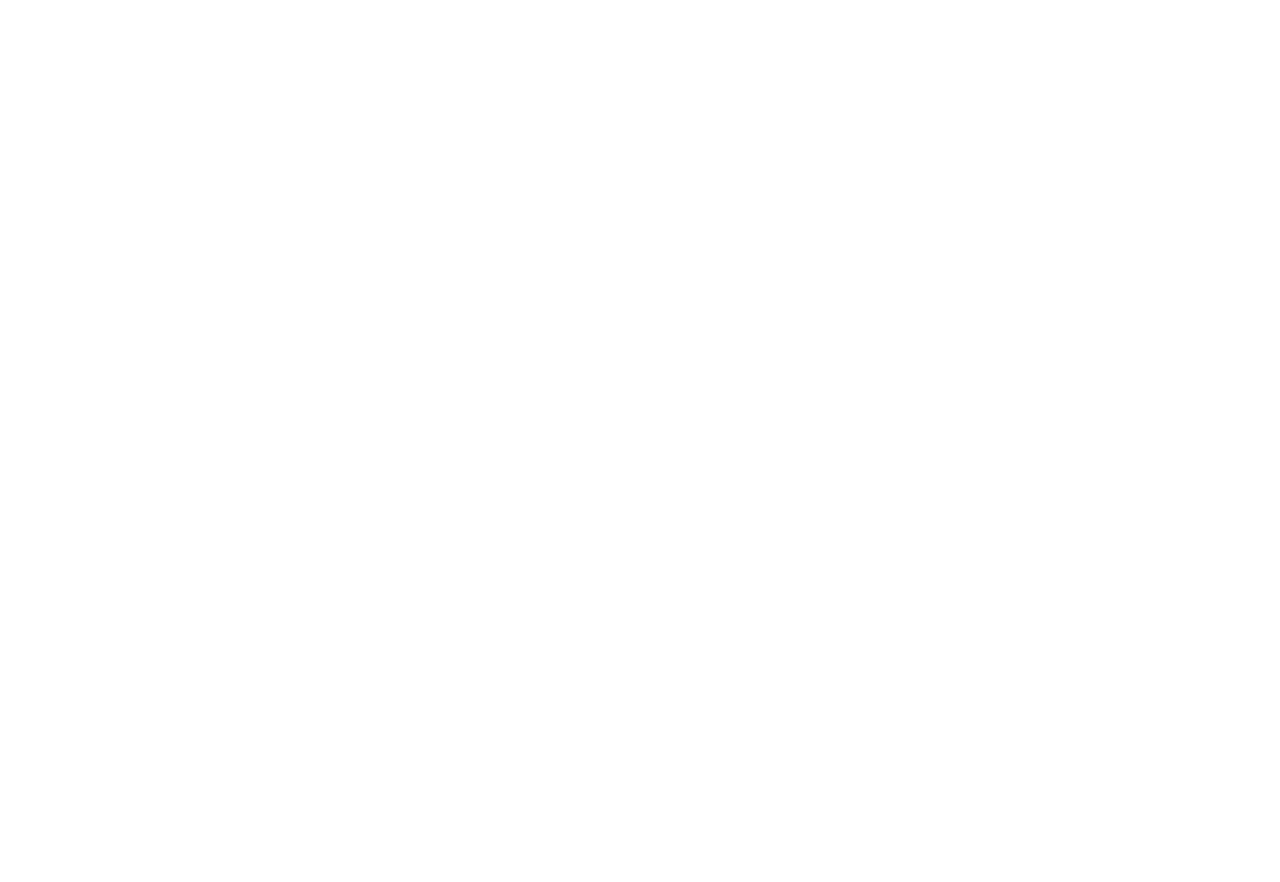
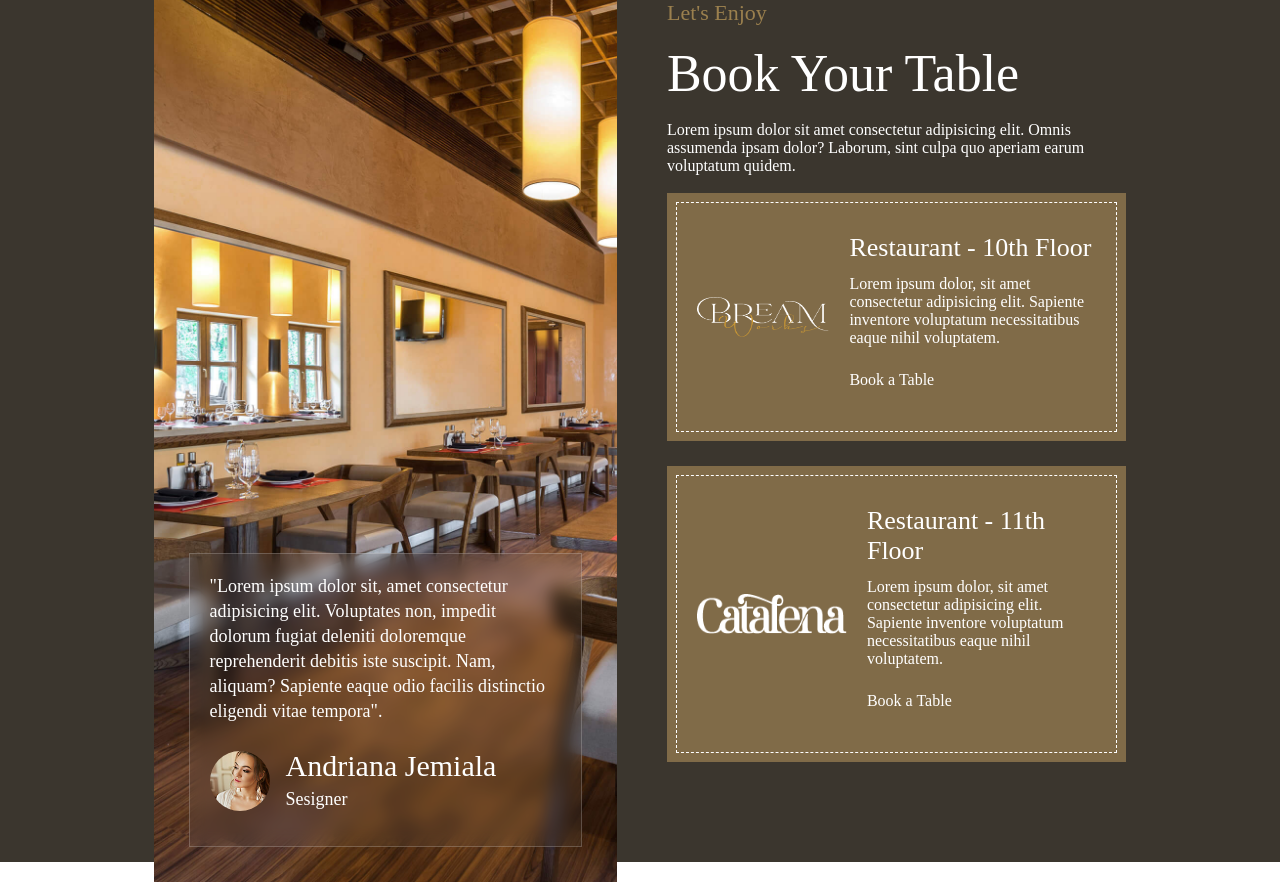
Before and after one commit to vince4dev/hotel_website, a React (Vite) app: page / in a window 1280 px wide. Shown: the part 2420-3302 px from the top of the page. Before the commit the page ends 2320 px from the top, so only its background shows below. Built offline with nearby package versions, Linux system fonts and the light colour scheme; a web font is replaced by a local one.

Commit message:
Add BookTable Section

```diff
--- a/src/App.jsx
+++ b/src/App.jsx
@@ -1,4 +1,5 @@
 import About from "./Components/About/About";
+import BookTable from "./Components/BookTable/BookTable";
 import Header from "./Components/Header/Header";
 import Nav from "./Components/Nav/Nav";
 import Rooms from "./Components/Rooms/Rooms";
@@ -10,6 +11,7 @@
       <Header />
       <About />
       <Rooms />
+      <BookTable />
     </>
   );
 }
--- /dev/null
+++ b/src/Components/BookTable/BookTable.jsx
@@ -0,0 +1,79 @@
+import bookTableCSS from "./BookTable.module.css";
+
+// ASSETS
+import testimonialImg from "./../../assets/home-1-testimonial-1.jpg";
+import cardImg1 from "./../../assets/Amenities-image-box-1.png";
+import cardImg2 from "./../../assets/Amenities-image-box-2.png";
+
+function BookTable() {
+  return (
+    <div
+      className={`${bookTableCSS.bookTable_wrapper} section`}
+      id="bookingTable"
+    >
+      <div className={bookTableCSS.testimonial}>
+        <div className={bookTableCSS.testimonial_wrapper}>
+          <p>
+            "Lorem ipsum dolor sit, amet consectetur adipisicing elit.
+            Voluptates non, impedit dolorum fugiat deleniti doloremque
+            reprehenderit debitis iste suscipit. Nam, aliquam? Sapiente eaque
+            odio facilis distinctio eligendi vitae tempora".
+          </p>
+
+          <div className={bookTableCSS.profile}>
+            <img src={testimonialImg} alt="user-image" />
+            <h2>
+              Andriana Jemiala <span>Sesigner</span>
+            </h2>
+          </div>
+
+          <div className="ri-double-quotes-1"></div>
+        </div>
+      </div>
+
+      <div className={bookTableCSS.bookTable_container}>
+        <small>Let's Enjoy</small>
+        <h2>Book Your Table</h2>
+        <p>
+          Lorem ipsum dolor sit amet consectetur adipisicing elit. Omnis
+          assumenda ipsam dolor? Laborum, sint culpa quo aperiam earum
+          voluptatum quidem.
+        </p>
+
+        <div className={bookTableCSS.cards}>
+          <div className={bookTableCSS.card}>
+            <img src={cardImg1} alt="card-image" />
+
+            <div className={bookTableCSS.card_content}>
+              <h3>Restaurant - 10th Floor</h3>
+              <p>
+                Lorem ipsum dolor, sit amet consectetur adipisicing elit.
+                Sapiente inventore voluptatum necessitatibus eaque nihil
+                voluptatem.
+              </p>
+
+              <a href="#">Book a Table</a>
+            </div>
+          </div>
+
+          <div className={bookTableCSS.card}>
+            <img src={cardImg2} alt="card-image" />
+
+            <div className={bookTableCSS.card_content}>
+              <h3>Restaurant - 11th Floor</h3>
+              <p>
+                Lorem ipsum dolor, sit amet consectetur adipisicing elit.
+                Sapiente inventore voluptatum necessitatibus eaque nihil
+                voluptatem.
+              </p>
+
+              <a href="#">Book a Table</a>
+            </div>
+          </div>
+        </div>
+      </div>
+    </div>
+  );
+}
+
+export default BookTable;
--- /dev/null
+++ b/src/Components/BookTable/BookTable.module.css
@@ -0,0 +1,128 @@
+.bookTable_wrapper {
+  flex-direction: row !important;
+  background-color: #3b362e;
+  color: #fff;
+}
+
+.testimonial {
+  width: 50%;
+  margin: -120px 0 !important;
+  padding: 35px;
+  display: flex;
+  justify-content: end;
+  align-items: end;
+
+  background: url("./../../assets/home-3-intertactive-image-1.jpg") no-repeat;
+  background-size: cover;
+}
+
+.testimonial_wrapper {
+  display: flex;
+  flex-direction: column;
+  align-items: flex-start;
+  justify-content: start;
+  gap: 15px;
+  background-color: rgba(131, 131, 131, 0.1);
+  padding: 20px;
+  backdrop-filter: blur(8px);
+  border: 0.5px solid rgba(255, 255, 255, 0.2);
+}
+.testimonial_wrapper p {
+  color: rgba(255, 255, 255, 1);
+  font-size: 18px;
+  line-height: 25px;
+}
+.testimonial_wrapper .profile {
+  display: flex;
+  gap: 16px;
+}
+.testimonial_wrapper .profile img {
+  height: 60px;
+  width: 60px;
+  border-radius: 50%;
+  margin-top: 12px;
+}
+.testimonial_wrapper .profile h2 {
+  font-size: 30px;
+  font-weight: 500;
+  margin-top: 10px;
+}
+.testimonial_wrapper .profile h2 span {
+  font-size: 18px;
+  font-weight: 300;
+  margin-top: 6px;
+  display: block;
+}
+
+.bookTable_container {
+  width: 50%;
+  display: flex;
+  flex-direction: column;
+  gap: 18px;
+}
+.bookTable_container small {
+  font-size: 22px;
+  color: #9b804e;
+}
+.bookTable_container h2 {
+  font-size: 52px;
+  font-weight: 400;
+}
+
+.cards {
+  display: flex;
+  flex-direction: column;
+  gap: 25px;
+}
+.cards .card {
+  padding: 40px 30px;
+  background-color: #806b48;
+  display: flex;
+  align-items: center;
+  gap: 20px;
+  outline: 1px dashed #fff;
+  outline-offset: -10px;
+}
+.cards .card img {
+  width: 150px;
+  height: 40px;
+}
+.cards .card .card_content {
+  width: 70%;
+  display: flex;
+  flex-direction: column;
+  gap: 12px;
+}
+.cards .card .card_content h3 {
+  font-size: 26px;
+  font-weight: 500;
+}
+.cards .card .card_content a {
+  font-size: 16px;
+  color: #fff;
+  margin: 12px 0;
+}
+
+@media screen and (max-width: 1200px) {
+  .cards .card {
+    flex-direction: column;
+    align-items: flex-start;
+  }
+  .cards .card .card_content {
+    width: 100%;
+  }
+}
+
+@media screen and (max-width: 1200px) {
+  .bookTable_wrapper {
+    flex-direction: column !important;
+  }
+
+  .bookTable_container {
+    margin-top: 140px;
+  }
+  .bookTable_container,
+  .testimonial {
+    width: 100%;
+  }
+}
```
